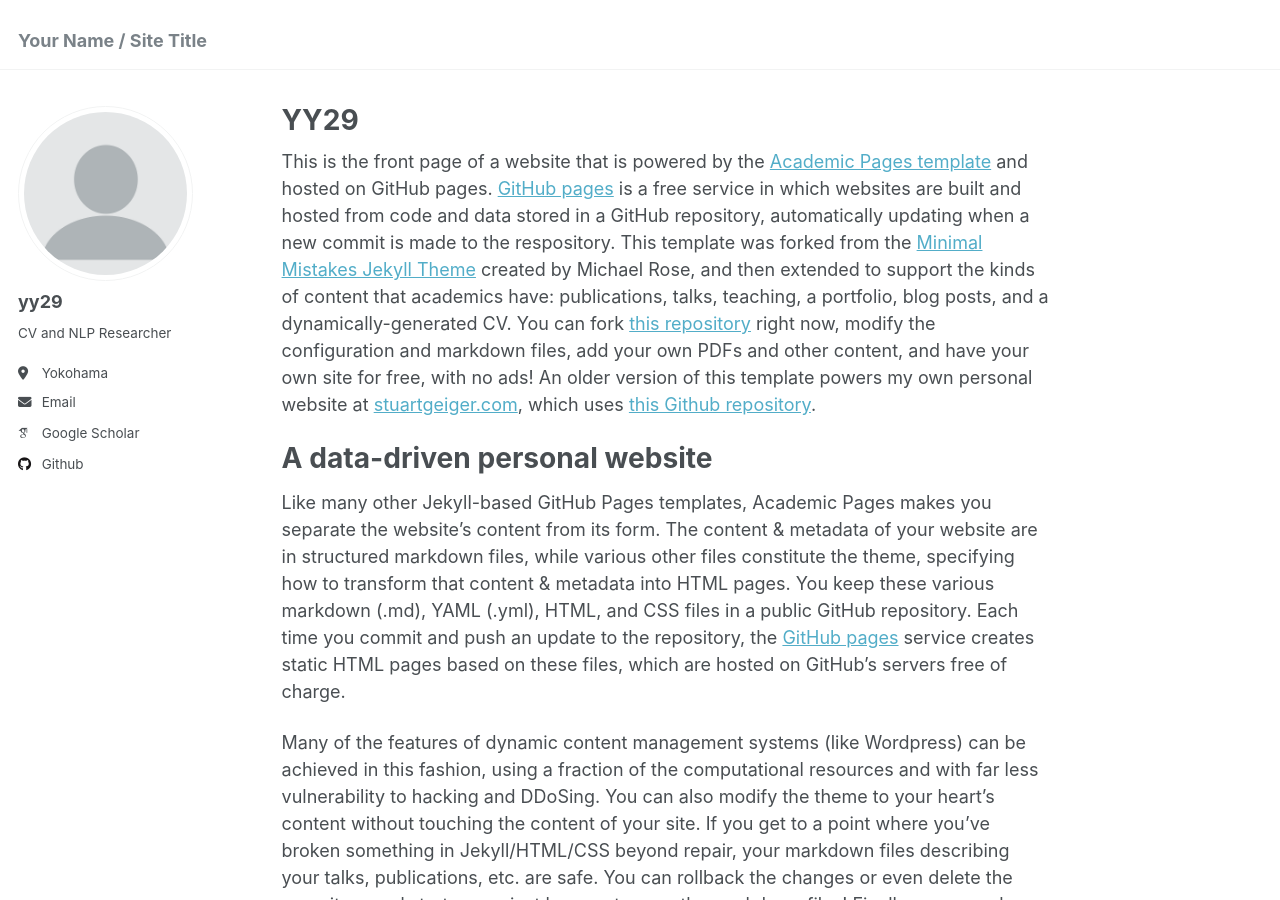
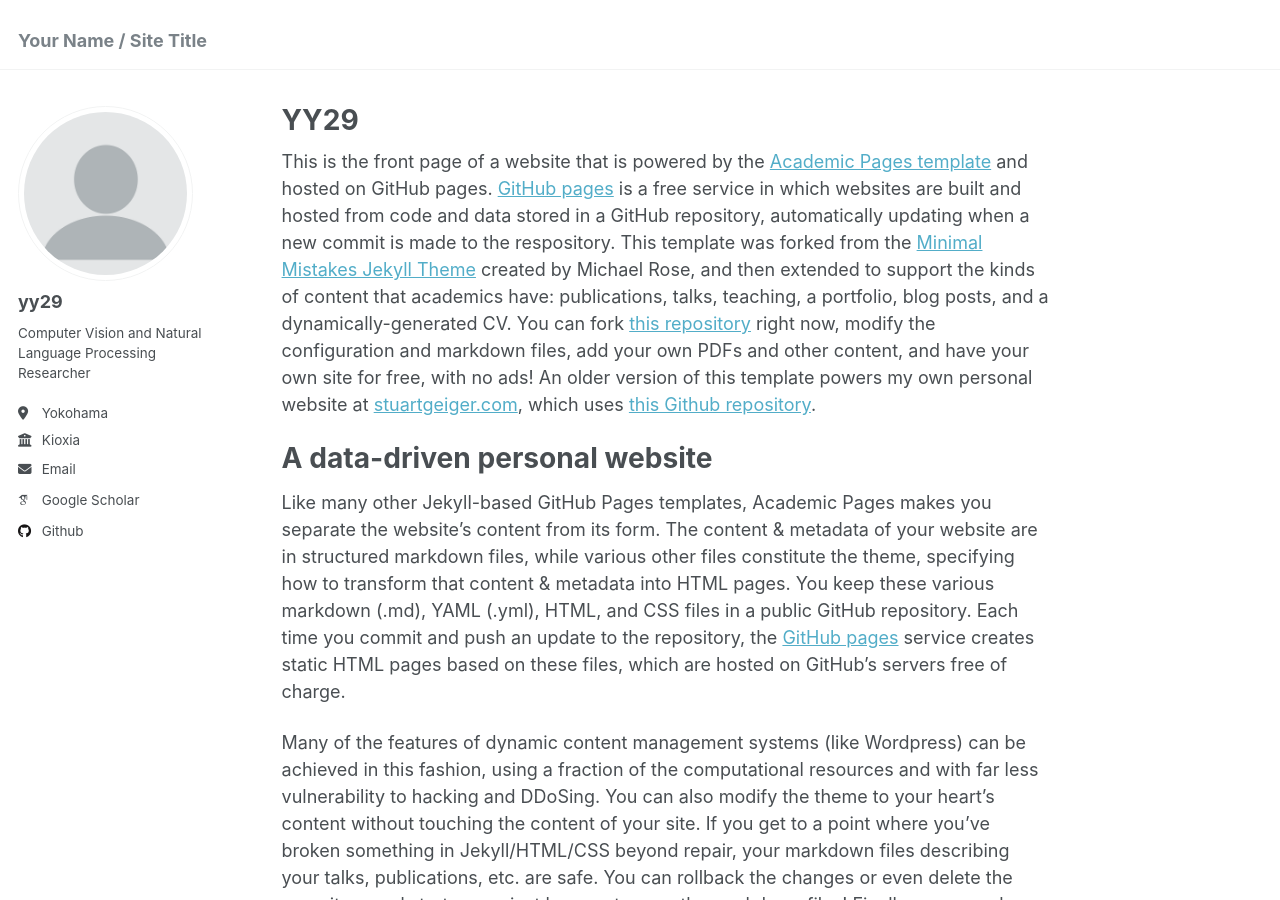
Before and after one commit to yy29/yy29.github.io, a Jekyll site: the page built from _pages/about.md, in a window 1280 px wide and 900 px high. Built offline with Jekyll 4.4.1, drawn with Linux system fonts in a browser that asks for light colours; some web fonts are replaced.

Commit message:
Update _config.yml

```diff
--- a/_config.yml
+++ b/_config.yml
@@ -24,9 +24,9 @@ author:
   avatar           : "profile.png"
   name             : "yy29"
   pronouns         : # example: "she/her"
-  bio              : "CV and NLP Researcher"
+  bio              : "Computer Vision and Natural Language Processing Researcher"
   location         : "Yokohama"
-  employer         :
+  employer         : Kioxia
   uri              : # URL
   email            : "none@example.org"
 
```
